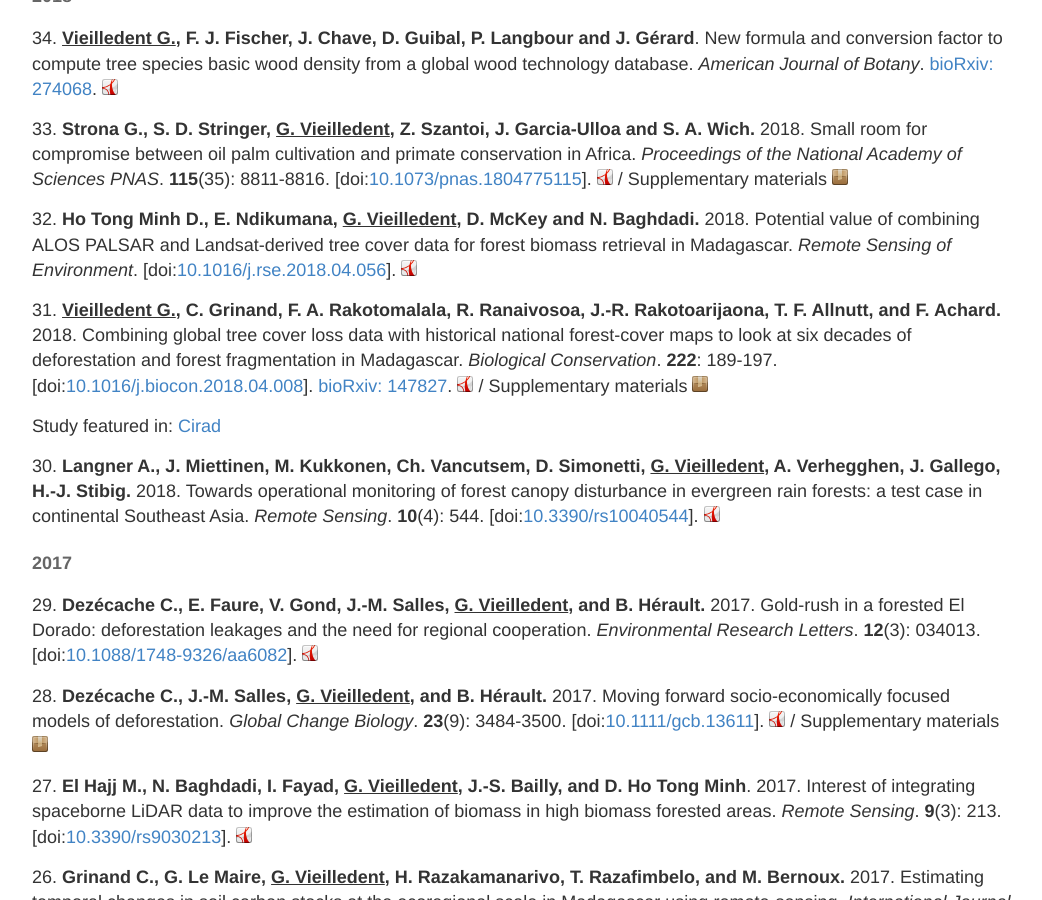
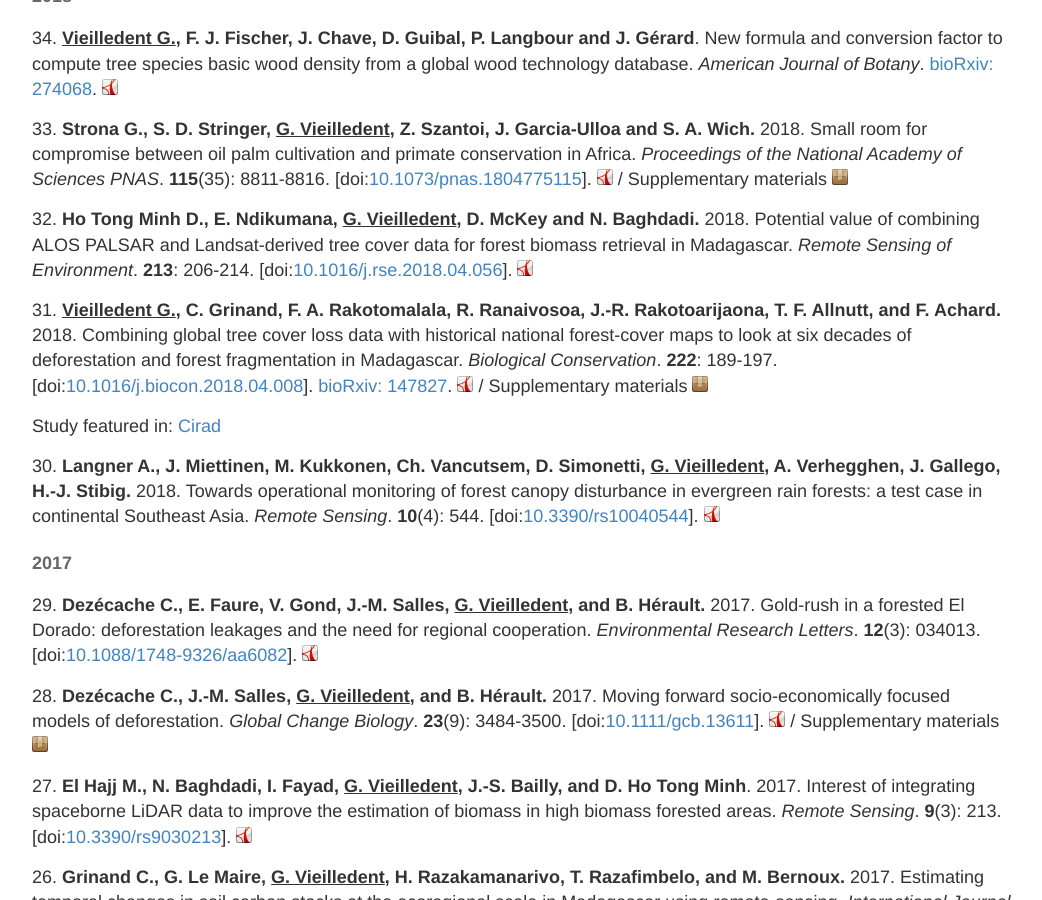
Before and after one commit to ghislainv/ghislainv.github.io, a Jekyll site: the page built from publications.md, in a window 1280 px wide and 900 px high, scrolled down 889 px. Shown: the whole window, without its empty margins (118-1160 px from the left). Built offline with Jekyll 4.4.1, drawn with Linux system fonts in a browser that asks for light colours.

Commit message:
Update publications

```diff
--- a/publications.md
+++ b/publications.md
@@ -33,7 +33,7 @@ xx\. **Authier M., G. Dorémus, H. Falchetto, V. Ridoux, and <span style="text-d
 /
 Supplementary materials [![supplements](/images/logos/logo-zip.png "supplements")](/publications/Strona2018-PNAS-SM.pdf)
 
-32\. **Ho Tong Minh D., E. Ndikumana, <span style="text-decoration: underline;">G. Vieilledent</span>, D. McKey and N. Baghdadi.** 2018. Potential value of combining ALOS PALSAR and Landsat-derived tree cover data for forest biomass retrieval in Madagascar. _Remote Sensing of Environment_.
+32\. **Ho Tong Minh D., E. Ndikumana, <span style="text-decoration: underline;">G. Vieilledent</span>, D. McKey and N. Baghdadi.** 2018. Potential value of combining ALOS PALSAR and Landsat-derived tree cover data for forest biomass retrieval in Madagascar. _Remote Sensing of Environment_. **213**: 206-214.
 \[doi:[10.1016/j.rse.2018.04.056](https://doi.org/10.1016/j.rse.2018.04.056)\].
 [![manuscript in pdf](/images/logos/logo-pdf.png "manuscript in pdf")](/publications/HoTongMinh2018-RSE.pdf)
 
```
